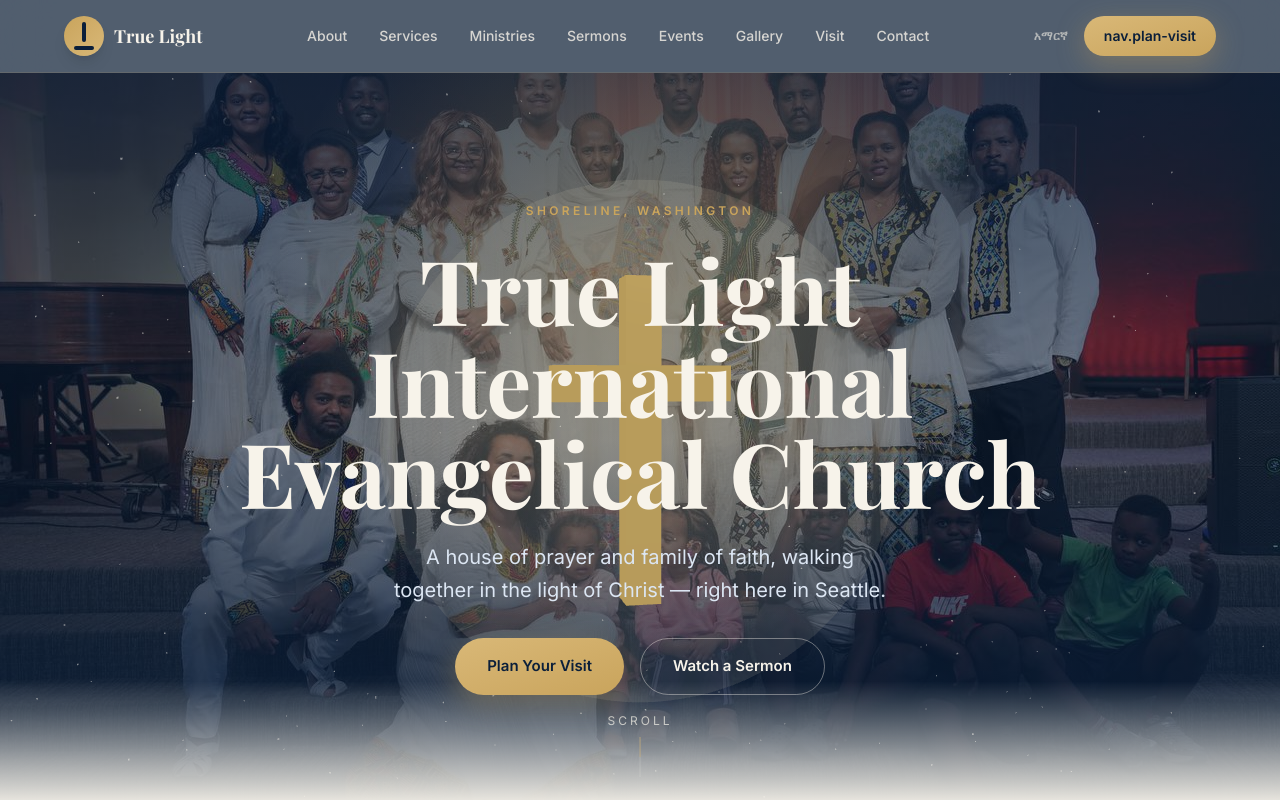
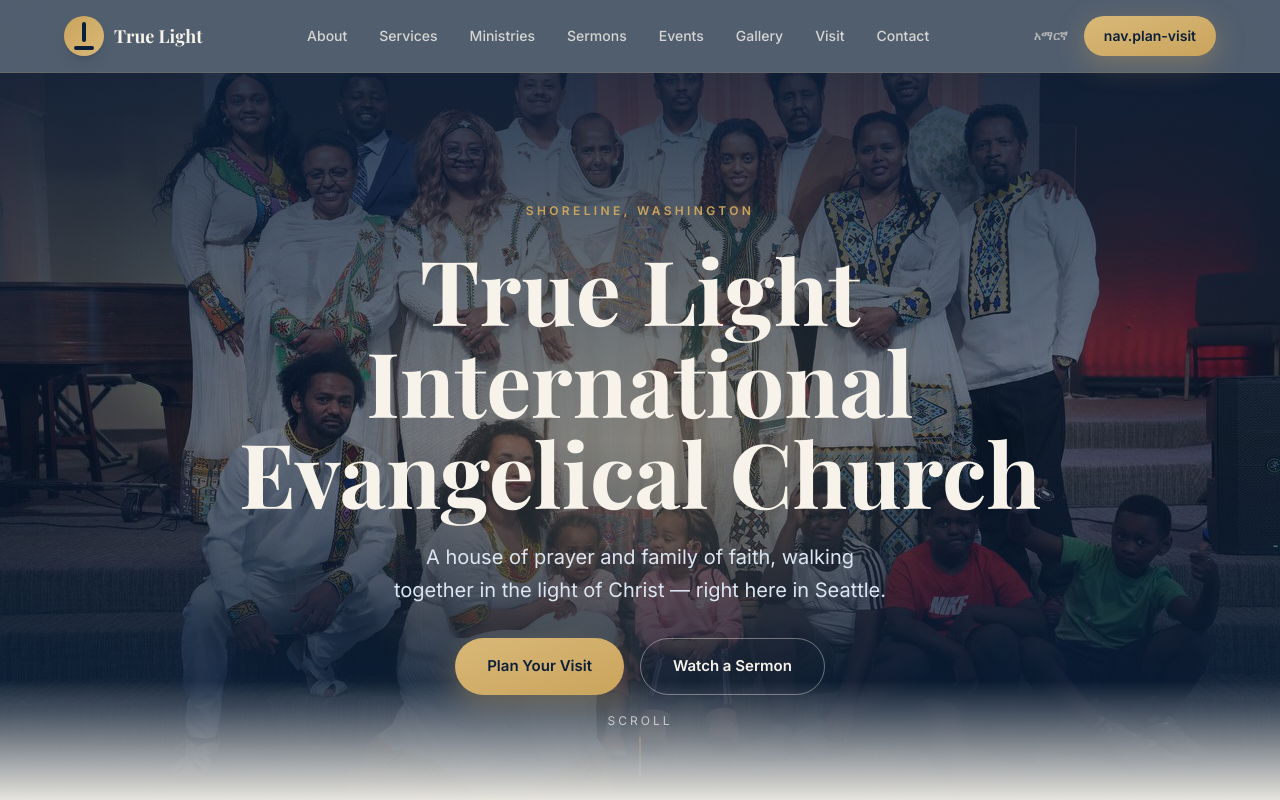
Before and after one commit to habtamuadargaso/true-light-church-seattle, a Next.js app: page / in a window 1280 px wide. Shown: the top 800 px of the page. Built offline with nearby package versions, Linux system fonts and the light colour scheme.

Commit message:
Use photo-only homepage hero

```diff
--- a/components/Hero.tsx
+++ b/components/Hero.tsx
@@ -1,16 +1,12 @@
 "use client";
 
 import Image from "next/image";
-import dynamic from "next/dynamic";
 import Button from "@/components/ui/Button";
 import { useLanguage } from "@/lib/language";
 
-const HeroScene = dynamic(() => import("@/components/HeroScene"), {
-  ssr: false,
-});
-
 const heroImages = [
   "/building-sunset.png",
+  "/building-day.png",
   "/worship-1.jpg",
   "/congregation-2.jpg",
 ];
@@ -28,22 +24,18 @@ export default function Hero() {
           <Image
             key={src}
             src={src}
-            alt="True Light International Evangelical Church"
+            alt="True Light International Evangelical Church Seattle"
             fill
             priority={index === 0}
             className="animate-hero-photo object-cover"
-            style={{
-              animationDelay: `${index * 6}s`,
-            }}
+            style={{ animationDelay: `${index * 6}s` }}
             sizes="100vw"
           />
         ))}
       </div>
 
-      <div className="absolute inset-0 bg-gradient-to-b from-navy/80 via-navy/55 to-navy/90" />
-      <div className="absolute inset-0 bg-[radial-gradient(circle_at_50%_30%,rgba(201,164,92,0.32),transparent_45%)]" />
-
-      <HeroScene />
+      <div className="absolute inset-0 bg-gradient-to-b from-navy/85 via-navy/55 to-navy/95" />
+      <div className="absolute inset-0 bg-[radial-gradient(circle_at_center,rgba(201,164,92,0.22),transparent_45%)]" />
 
       <div className="relative z-10 flex max-w-4xl flex-col items-center gap-6 text-center">
         <span className="animate-fade-up text-xs font-semibold uppercase tracking-[0.28em] text-gold">
```
